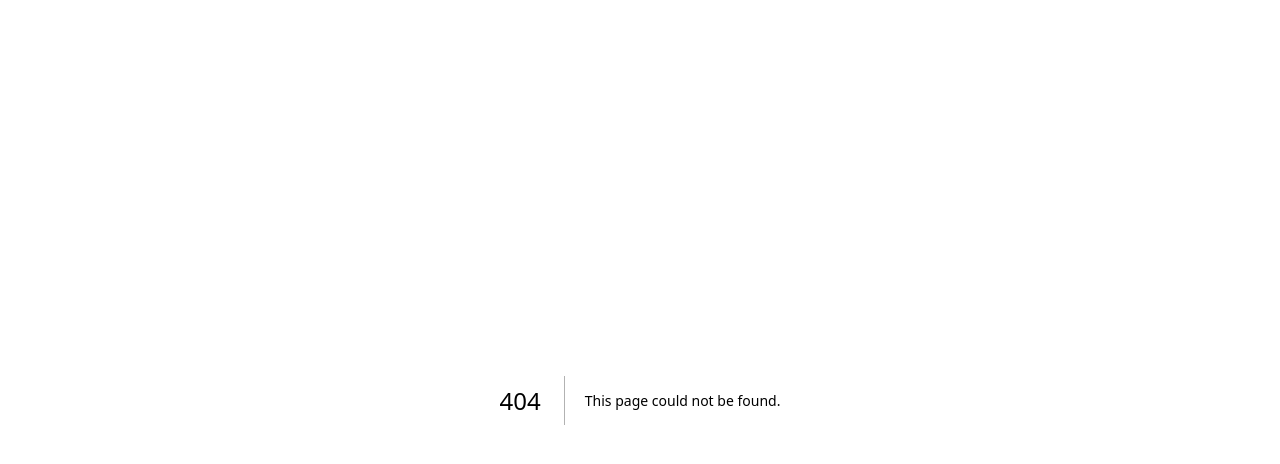
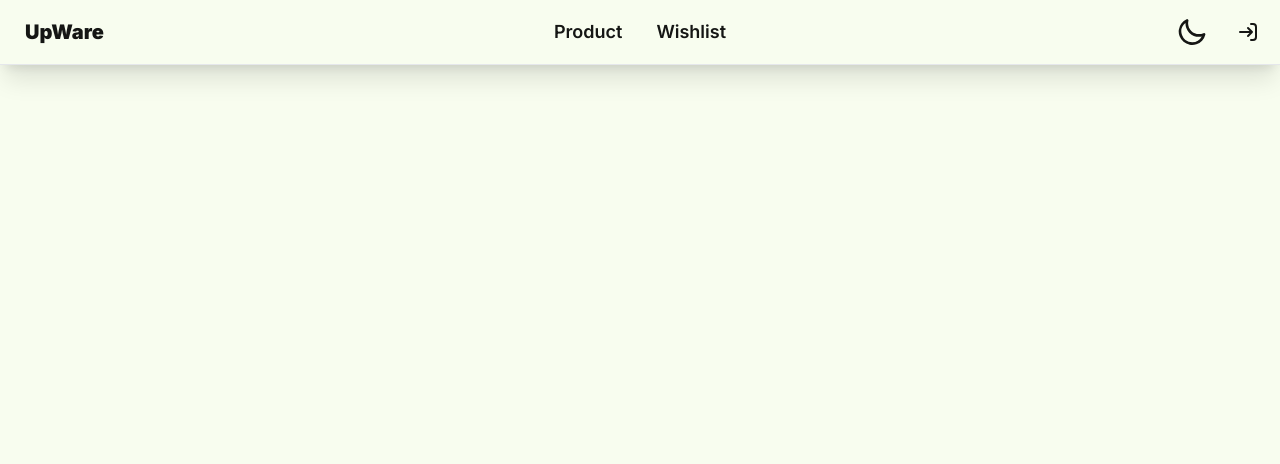
Before and after one commit to Reinawan07/Server-Client-UpWare, a Next.js app in the folder upware-app/: page /product/1 in a window 1280 px wide. Before the commit this address had no page. Shown: the top 464 px of the page. Built offline with nearby package versions, Linux system fonts and the light colour scheme.

Commit message:
style: navbar

```diff
--- a/upware-app/src/app/login/page.tsx
+++ b/upware-app/src/app/login/page.tsx
@@ -3,7 +3,7 @@ import Navbar from "@/components/navbar";
 export default function Login() {
     return (
         <>
-        <Navbar/>
+            <Navbar />
             <div className="flex items-center justify-center min-h-screen">
                 <form>
                     <div className="relative flex flex-col m-6 space-y-8 bg-base-200 shadow-2xl rounded-2xl md:flex-row md:space-y-0">
@@ -36,7 +36,7 @@ export default function Login() {
                                 type="submit"
                                 className="w-full mt-4 bg-primary p-2 rounded-lg mb-6 hover:bg-secondary"
                             >
-                               <b>Login</b>
+                                <b>Login</b>
                             </button>
 
                             <div className="text-center text-bg-body-secondary ">
@@ -52,8 +52,10 @@ export default function Login() {
                                 className="w-[420px] h-full hidden rounded-r-2xl md:block object-cover"
                             />
                         </div>
+
                     </div>
                 </form>
+
             </div>
         </>
     );
--- /dev/null
+++ b/upware-app/src/app/product/[slug]/page.tsx
@@ -0,0 +1,10 @@
+import Navbar from "@/components/navbar";
+
+export default function DetailProduct() {
+    return (
+        <>
+            <Navbar />
+
+        </>
+    )
+}
--- a/upware-app/src/components/navbar.tsx
+++ b/upware-app/src/components/navbar.tsx
@@ -32,20 +32,6 @@ export default function Navbar() {
                 </div>
                 <div className="navbar-end">
 
-                    <button className="btn btn-ghost btn-circle">
-                        <svg xmlns="http://www.w3.org/2000/svg" className="h-5 w-5" fill="none" viewBox="0 0 24 24" stroke="currentColor">
-                            <path strokeLinecap="round" strokeLinejoin="round" strokeWidth="2" d="M21 21l-6-6m2-5a7 7 0 11-14 0 7 7 0 0114 0z" /></svg>
-                    </button>
-
-                    <button className="btn btn-ghost btn-circle">
-                        <div className="indicator">
-                            <svg className="w-6 h-6 dark:text-white" aria-hidden="true" xmlns="http://www.w3.org/2000/svg" fill="none" viewBox="0 0 24 24">
-                                <path stroke="currentColor" strokeLinecap="round" strokeLinejoin="round" strokeWidth="2" d="M5 4h1.5L9 16m0 0h8m-8 0a2 2 0 1 0 0 4 2 2 0 0 0 0-4Zm8 0a2 2 0 1 0 0 4 2 2 0 0 0 0-4Zm-8.5-3h9.3L19 7H7.3" />
-                            </svg>
-                            <span className="badge badge-xs badge-primary indicator-item"></span>
-                        </div>
-                    </button>
-
                     <label className="swap swap-rotate mx-4">
                         <input
                             type="checkbox"
@@ -58,11 +44,14 @@ export default function Navbar() {
                         <svg className="swap-off fill-current w-8 h-8" xmlns="http://www.w3.org/2000/svg" viewBox="0 0 24 24"><path d="M21.64,13a1,1,0,0,0-1.05-.14,8.05,8.05,0,0,1-3.37.73A8.15,8.15,0,0,1,9.08,5.49a8.59,8.59,0,0,1,.25-2A1,1,0,0,0,8,2.36,10.14,10.14,0,1,0,22,14.05,1,1,0,0,0,21.64,13Zm-9.5,6.69A8.14,8.14,0,0,1,7.08,5.22v.27A10.15,10.15,0,0,0,17.22,15.63a9.79,9.79,0,0,0,2.1-.22A8.11,8.11,0,0,1,12.14,19.73Z" /></svg>
                     </label>
 
-                    <button className="btn btn-ghost btn-circle">
-                        <svg className="w-6 h-6 dark:text-white" aria-hidden="true" xmlns="http://www.w3.org/2000/svg" fill="none" viewBox="0 0 24 24">
-                            <path stroke="currentColor" strokeLinecap="round" strokeLinejoin="round" strokeWidth="2" d="M16 12H4m12 0-4 4m4-4-4-4m3-4h2a3 3 0 0 1 3 3v10a3 3 0 0 1-3 3h-2" />
-                        </svg>
-                    </button>
+                    <a href="/login">
+                        <button className="btn btn-ghost btn-circle">
+                            <svg className="w-6 h-6 dark:text-white" aria-hidden="true" xmlns="http://www.w3.org/2000/svg" fill="none" viewBox="0 0 24 24">
+                                <path stroke="currentColor" strokeLinecap="round" strokeLinejoin="round" strokeWidth="2" d="M16 12H4m12 0-4 4m4-4-4-4m3-4h2a3 3 0 0 1 3 3v10a3 3 0 0 1-3 3h-2" />
+                            </svg>
+                        </button>
+                    </a>
+
                 </div>
             </div>
         </>
```
